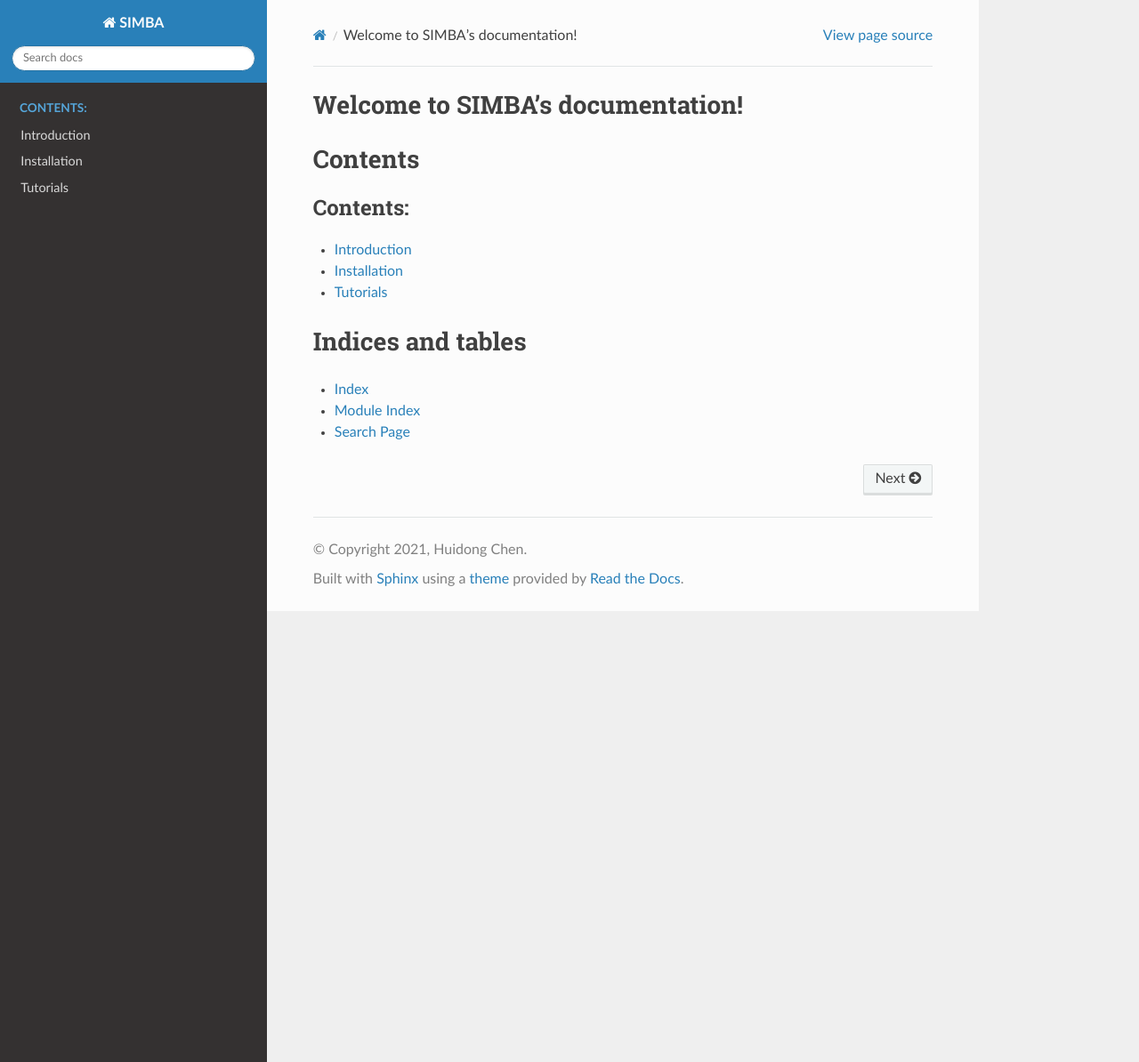
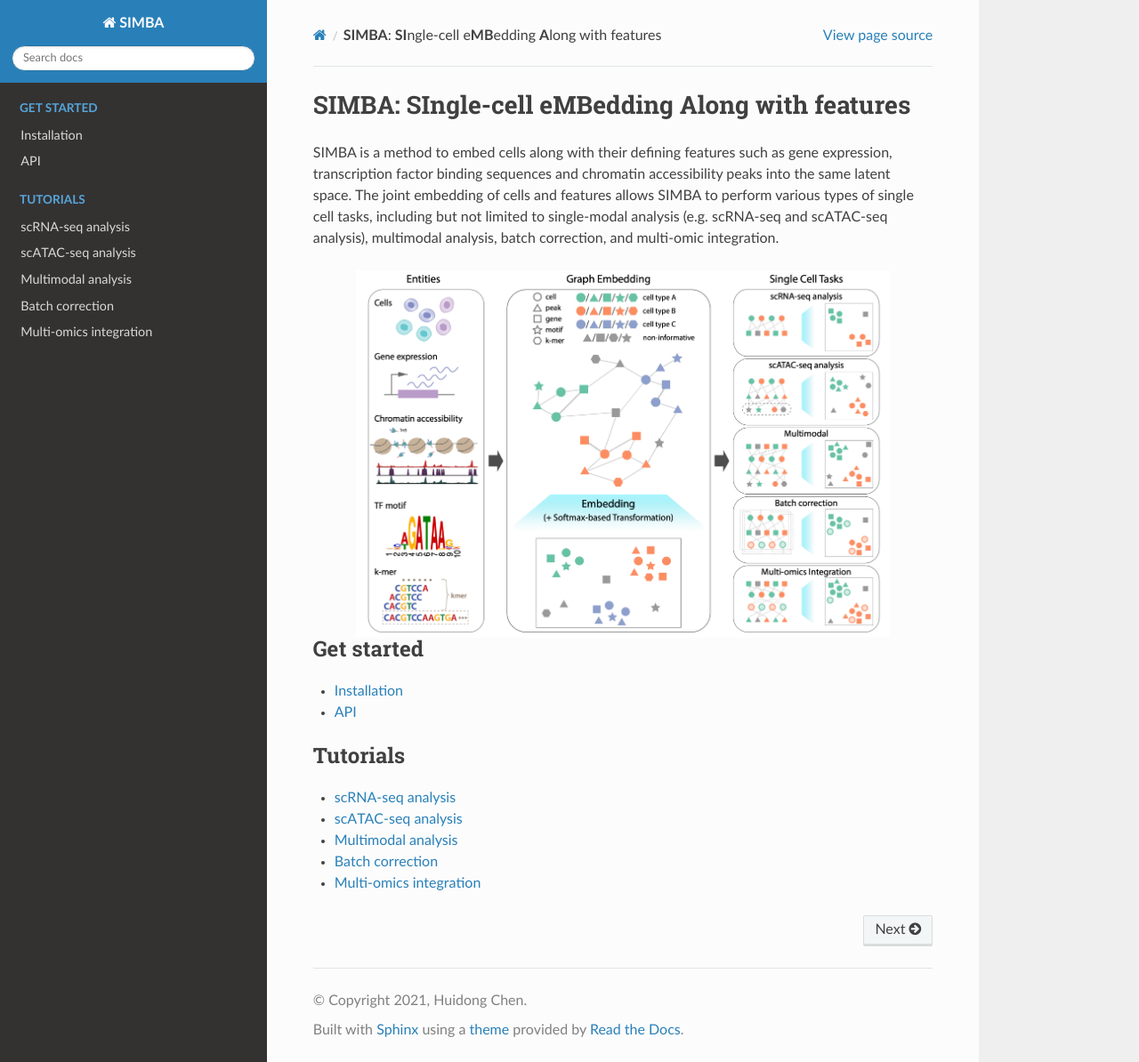
Before and after one commit to pinellolab/simba, a Sphinx documentation site: the page built from docs/source/index.rst, in a window 1280 px wide and 1194 px high. Shown: the whole window at 89% size. Built offline with Sphinx 7.4.7 and the Read the Docs theme 2.0.0, drawn with Linux system fonts in a browser that asks for light colours.

Commit message:
update documentation

```diff
--- /dev/null
+++ b/docs/source/API.rst
@@ -0,0 +1,2 @@
+API
+===
--- /dev/null
+++ b/docs/source/Batch correction.rst
@@ -0,0 +1,2 @@
+Batch correction
+================
--- a/docs/source/Introduction.rst
+++ /dev/null
@@ -1,2 +0,0 @@
-Introduction
-============
--- /dev/null
+++ b/docs/source/Multi-omics integration.rst
@@ -0,0 +1,2 @@
+Multi-omics integration
+=======================
--- /dev/null
+++ b/docs/source/Multimodal analysis.rst
@@ -0,0 +1,2 @@
+Multimodal analysis
+===================
--- a/docs/source/Tutorials.rst
+++ /dev/null
@@ -1,2 +0,0 @@
-Tutorials
-=========
--- a/docs/source/conf.py
+++ b/docs/source/conf.py
@@ -10,9 +10,9 @@
 # add these directories to sys.path here. If the directory is relative to the
 # documentation root, use os.path.abspath to make it absolute, like shown here.
 #
-# import os
-# import sys
-# sys.path.insert(0, os.path.abspath('.'))
+import os
+import sys
+sys.path.insert(0, os.path.abspath('../simba'))
 
 
 # -- Project information -----------------------------------------------------
@@ -30,8 +30,15 @@ release = '0.1.0'
 # Add any Sphinx extension module names here, as strings. They can be
 # extensions coming with Sphinx (named 'sphinx.ext.*') or your custom
 # ones.
+
+needs_sphinx = "3.0"
+
 extensions = [
-]
+    'sphinx.ext.napoleon',
+    "sphinx.ext.intersphinx",
+    "sphinx.ext.autodoc",
+    "sphinx.ext.mathjax",
+    "sphinx.ext.viewcode"]
 
 # Add any paths that contain templates here, relative to this directory.
 templates_path = ['_templates']
@@ -41,14 +48,6 @@ templates_path = ['_templates']
 # This pattern also affects html_static_path and html_extra_path.
 exclude_patterns = []
 
-
-# -- Extensions --------------------------------------------------------------
-extensions = [
-    "sphinx.ext.intersphinx",
-    "sphinx.ext.autodoc",
-    "sphinx.ext.mathjax",
-    "sphinx.ext.viewcode",
-]
 
 # -- Options for HTML output -------------------------------------------------
 
--- a/docs/source/index.rst
+++ b/docs/source/index.rst
@@ -3,25 +3,32 @@
    You can adapt this file completely to your liking, but it should at least
    contain the root `toctree` directive.
 
-Welcome to SIMBA's documentation!
-=================================
+**SIMBA**: **SI**\ ngle-cell e\ **MB**\ edding **A**\ long with features
+========================================================================
+
+SIMBA is a method to embed cells along with their defining features such as gene expression, transcription factor binding sequences and chromatin accessibility peaks into the same latent space. The joint embedding of cells and features allows SIMBA to perform various types of single cell tasks, including but not limited to single-modal analysis (e.g. scRNA-seq and scATAC-seq analysis), multimodal analysis, batch correction, and multi-omic integration.
 
 
+.. image:: _static/img/Figure1.png
+   :align: center
+   :width: 600
+   :alt: SIMBA overview
 
-Contents
-========
 
 .. toctree::
    :maxdepth: 2
-   :caption: Contents:
+   :caption: Get started
 
-   Introduction
    Installation
-   Tutorials
+   API
 
-Indices and tables
-==================
 
-* :ref:`genindex`
-* :ref:`modindex`
-* :ref:`search`
+.. toctree::
+   :maxdepth: 2
+   :caption: Tutorials
+
+   scRNA-seq analysis
+   scATAC-seq analysis
+   Multimodal analysis
+   Batch correction
+   Multi-omics integration
--- /dev/null
+++ b/docs/source/scATAC-seq analysis.rst
@@ -0,0 +1,2 @@
+scATAC-seq analysis
+===================
--- /dev/null
+++ b/docs/source/scRNA-seq analysis.rst
@@ -0,0 +1,2 @@
+scRNA-seq analysis
+==================
```
Also changed, not shown: docs/source/_static/img/Figure1.png (added), 2 other files.
